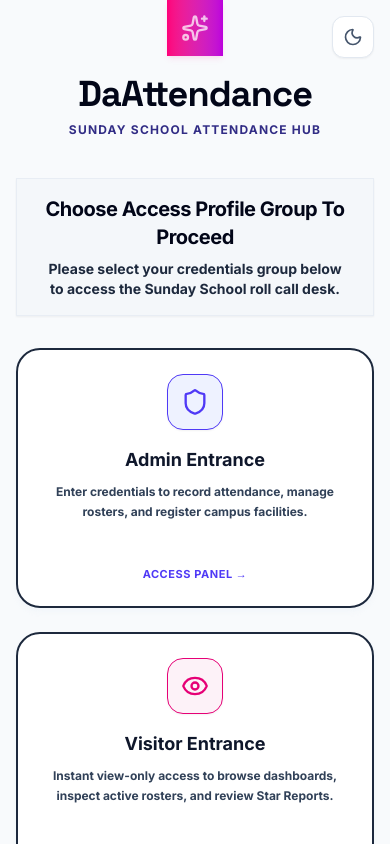
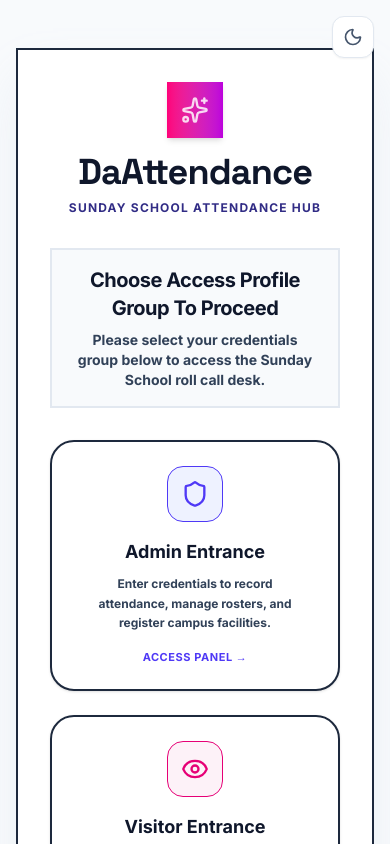
Before and after one commit to DavidLivingston05/DaAttendance, a React (Vite) app: page / in a window 390 px wide. Shown: the top 844 px of the page. Built offline with nearby package versions, Linux system fonts and the light colour scheme.

Commit message:
style: wrap entire AuthScreen in high-contrast card for absolute readability

```diff
--- a/src/components/AuthScreen.tsx
+++ b/src/components/AuthScreen.tsx
@@ -51,14 +51,17 @@ export default function AuthScreen({ onLoginSuccess }: AuthScreenProps) {
   };
 
   return (
-    <div id="auth-screen-root" className="min-h-[80vh] flex flex-col justify-center items-center px-4 sm:px-6">
+    <div id="auth-screen-root" className="min-h-[85vh] flex flex-col justify-center items-center px-4 sm:px-6 py-12">
 
-      {/* Logo & Headline with Massive Light Mode Contrast */}
-      <div className="text-center mb-10 max-w-lg">
-        <span className="flex items-center justify-center w-14 h-14 bg-gradient-to-r from-[#FF007A] to-[#BC00DD] text-white rounded-2.5xl mx-auto shadow-md shadow-pink-500/10">
+      {/* Premium High-Contrast Container Box */}
+      <div className="w-full max-w-2xl bg-white dark:bg-[#191433]/90 border-2 border-slate-350 dark:border-purple-500/25 rounded-3.5xl p-8 sm:p-12 shadow-2xl shadow-slate-200/80 dark:shadow-none animate-fade-in relative z-10">
+
+        {/* Logo & Headline */}
+        <div className="text-center mb-8">
+          <span className="flex items-center justify-center w-14 h-14 bg-gradient-to-r from-[#FF007A] to-[#BC00DD] text-white rounded-2.5xl mx-auto shadow-md">
             <Sparkles className="w-7 h-7 animate-pulse" />
           </span>
-        <h2 className="mt-5 text-4xl font-display font-black tracking-tight text-slate-950 dark:text-white leading-none">
+          <h2 className="mt-4 text-4xl font-display font-black tracking-tight text-slate-900 dark:text-white leading-none">
             DaAttendance
           </h2>
           <p className="text-xs font-black text-indigo-900 uppercase tracking-widest mt-2.5 dark:text-purple-200">
@@ -66,33 +69,32 @@ export default function AuthScreen({ onLoginSuccess }: AuthScreenProps) {
           </p>
         </div>
 
-      <div className="w-full max-w-xl">
         {mode === "choose" ? (
           <div className="space-y-6">
 
             {/* Header prompt with ultra-high contrast dark text */}
-            <div className="text-center mb-8 bg-slate-100/50 dark:bg-purple-950/15 py-4 px-6 rounded-2.5xl border border-slate-200/60 dark:border-purple-500/10 shadow-xs">
-              <h3 className="text-xl font-black text-slate-950 dark:text-purple-100 tracking-tight">
+            <div className="text-center mb-8 bg-slate-50 dark:bg-purple-950/20 py-4 px-6 rounded-2.5xl border-2 border-slate-200 dark:border-purple-500/10">
+              <h3 className="text-xl font-black text-slate-900 dark:text-purple-100 tracking-tight">
                 Choose Access Profile Group To Proceed
               </h3>
-              <p className="text-sm font-bold text-slate-800 mt-2 dark:text-purple-300/80 max-w-md mx-auto">
+              <p className="text-sm font-bold text-slate-700 mt-2 dark:text-purple-300/80 max-w-md mx-auto">
                 Please select your credentials group below to access the Sunday School roll call desk.
               </p>
             </div>
 
             <div className="grid grid-cols-1 sm:grid-cols-2 gap-6">
 
-              {/* Admin Selector Card - Redesigned for High Contrast */}
+              {/* Admin Selector Card */}
               <button
                 id="btn-select-admin-role"
                 onClick={() => {
                   setError(null);
                   setMode("admin_login");
                 }}
-                className="group flex flex-col items-center justify-between p-6 bg-white dark:bg-[#191433]/85 border-2 border-slate-350 hover:border-indigo-600 dark:border-purple-500/25 dark:hover:border-[#00E5FF] rounded-3xl transition-all duration-300 hover:-translate-y-1 text-center shadow-md shadow-slate-100/90 dark:shadow-none hover:shadow-xl hover:shadow-indigo-100/50 cursor-pointer min-h-[260px]"
+                className="group flex flex-col items-center justify-between p-6 bg-white dark:bg-[#130F26]/60 border-2 border-slate-250 hover:border-indigo-600 dark:border-purple-500/20 dark:hover:border-[#00E5FF] rounded-3xl transition-all duration-300 hover:-translate-y-1 text-center shadow-sm hover:shadow-lg cursor-pointer min-h-[250px]"
               >
                 <div className="flex flex-col items-center">
-                  <div className="w-14 h-14 rounded-2xl bg-indigo-50 border border-indigo-150/40 dark:bg-purple-950/45 dark:border-purple-500/30 text-indigo-600 dark:text-[#00E5FF] flex items-center justify-center mb-4 transition duration-300 group-hover:scale-110 shadow-xs">
+                  <div className="w-14 h-14 rounded-2xl bg-indigo-50 border border-indigo-150/40 dark:bg-purple-950/45 dark:border-purple-500/30 text-indigo-600 dark:text-[#00E5FF] flex items-center justify-center mb-4 transition duration-300 group-hover:scale-110">
                     <Shield className="w-7 h-7" />
                   </div>
                   <h4 className="text-lg font-extrabold text-slate-900 group-hover:text-indigo-600 dark:text-white dark:group-hover:text-[#00E5FF] transition">
@@ -108,14 +110,14 @@ export default function AuthScreen({ onLoginSuccess }: AuthScreenProps) {
                 </span>
               </button>
 
-              {/* Visitor Selector Card - Redesigned for High Contrast */}
+              {/* Visitor Selector Card */}
               <button
                 id="btn-select-visitor-role"
                 onClick={handleVisitorEnter}
-                className="group flex flex-col items-center justify-between p-6 bg-white dark:bg-[#191433]/85 border-2 border-slate-350 hover:border-[#BC00DD] dark:border-purple-500/25 dark:hover:border-[#BC00DD] rounded-3xl transition-all duration-300 hover:-translate-y-1 text-center shadow-md shadow-slate-100/90 dark:shadow-none hover:shadow-xl hover:shadow-pink-100/50 cursor-pointer min-h-[260px]"
+                className="group flex flex-col items-center justify-between p-6 bg-white dark:bg-[#130F26]/60 border-2 border-slate-250 hover:border-[#BC00DD] dark:border-purple-500/20 dark:hover:border-[#BC00DD] rounded-3xl transition-all duration-300 hover:-translate-y-1 text-center shadow-sm hover:shadow-lg cursor-pointer min-h-[250px]"
               >
                 <div className="flex flex-col items-center">
-                  <div className="w-14 h-14 rounded-2xl bg-pink-50 border border-pink-150/40 dark:bg-purple-950/45 dark:border-purple-500/30 text-pink-600 dark:text-[#FF007A] flex items-center justify-center mb-4 transition duration-300 group-hover:scale-110 shadow-xs">
+                  <div className="w-14 h-14 rounded-2xl bg-pink-50 border border-pink-150/40 dark:bg-purple-950/45 dark:border-purple-500/30 text-pink-600 dark:text-[#FF007A] flex items-center justify-center mb-4 transition duration-300 group-hover:scale-110">
                     <Eye className="w-7 h-7" />
                   </div>
                   <h4 className="text-lg font-extrabold text-slate-900 group-hover:text-[#BC00DD] dark:text-white dark:group-hover:text-[#FF007A] transition">
@@ -135,7 +137,7 @@ export default function AuthScreen({ onLoginSuccess }: AuthScreenProps) {
 
           </div>
         ) : (
-          <div className="bg-white dark:bg-[#191433]/80 dark:backdrop-blur-md p-6 sm:p-8 rounded-3xl border border-slate-200/60 dark:border-purple-500/20 shadow-sm relative z-10 animate-fade-in max-w-md mx-auto">
+          <div className="bg-slate-50 dark:bg-[#130F26]/60 p-6 sm:p-8 rounded-3xl border-2 border-slate-200 dark:border-purple-500/20 shadow-xs relative z-10 animate-fade-in max-w-md mx-auto">
 
             {/* Back Button */}
             <button
@@ -145,7 +147,7 @@ export default function AuthScreen({ onLoginSuccess }: AuthScreenProps) {
                 setError(null);
                 setMode("choose");
               }}
-              className="mb-4 pr-3 py-1.5 text-xs font-bold text-slate-400 hover:text-[#FF007A] flex items-center gap-1.5 transition"
+              className="mb-4 pr-3 py-1.5 text-xs font-bold text-slate-650 hover:text-[#FF007A] flex items-center gap-1.5 transition"
             >
               <ArrowLeft className="w-4 h-4" /> Change Profile Group
             </button>
@@ -165,7 +167,7 @@ export default function AuthScreen({ onLoginSuccess }: AuthScreenProps) {
 
             <form onSubmit={handleAdminSubmit} className="space-y-4">
               <div>
-                <label className="block text-[10px] uppercase font-bold tracking-wider text-slate-500 mb-1">
+                <label className="block text-[10px] uppercase font-bold tracking-wider text-slate-550 mb-1">
                   Enter Password
                 </label>
                 <input
@@ -176,7 +178,7 @@ export default function AuthScreen({ onLoginSuccess }: AuthScreenProps) {
                   placeholder="e.g. admin"
                   value={password}
                   onChange={(e) => setPassword(e.target.value)}
-                  className="w-full px-4 py-2.5 bg-slate-50 border border-slate-200 dark:bg-[#0B0813] dark:border-purple-500/15 focus:border-[#FF007A] rounded-xl text-sm font-semibold transition"
+                  className="w-full px-4 py-2.5 bg-white border-2 border-slate-200 dark:bg-[#0B0813] dark:border-purple-500/15 focus:border-[#FF007A] rounded-xl text-sm font-semibold transition"
                 />
               </div>
 
```
Lines whose indentation alone changed are shown as unchanged.
